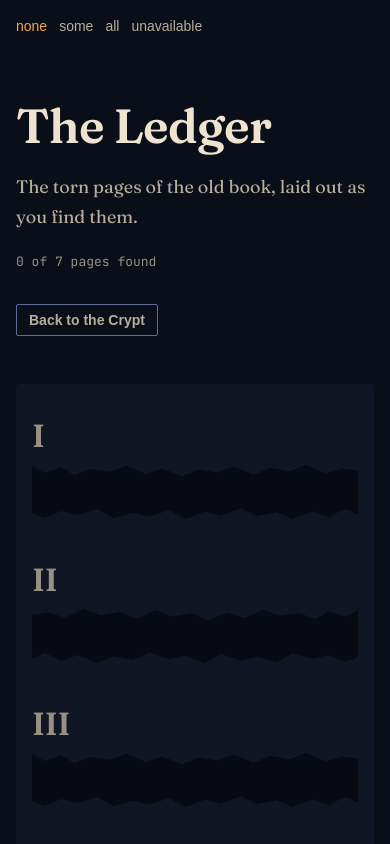
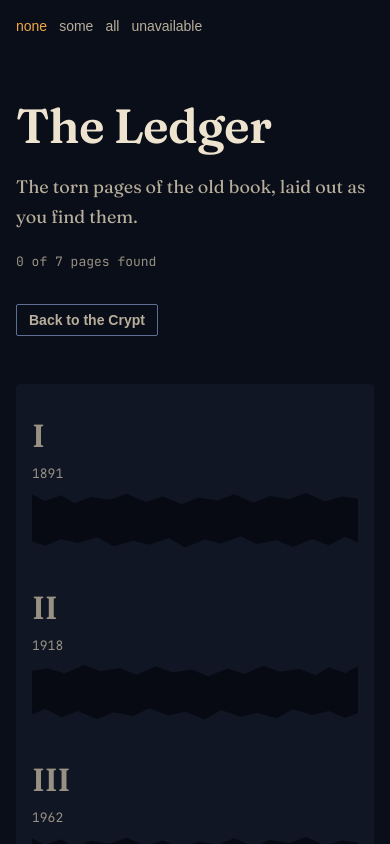
Before and after one commit to kidskoding/haunted-lakehouse, a Next.js app: page /dev/ledger in a window 390 px wide. Shown: the top 844 px of the page. Built offline with nearby package versions, Linux system fonts and the light colour scheme; a web font is replaced by a local one.

Commit message:
fix(5.5.4): keep each torn page's year legible
The story bible has a missing page's year readable on its torn edge, and LedgerPage.year says so, but the Ledger shipped only the numeral. The text still never leaves the server.

```diff
--- a/src/components/crypt/ledger.tsx
+++ b/src/components/crypt/ledger.tsx
@@ -49,15 +49,15 @@ function Torn({ leaf, index }: { readonly leaf: TornLeaf; readonly index: number
         {leaf.numeral}
         <span className="sr-only">, torn out</span>
       </h2>
-      <div
-        aria-hidden="true"
-        style={TORN_EDGE}
-        // Mirroring every other gap keeps the tears from lining up like a pattern.
-        className={cx(
-          "h-14 max-w-reading bg-inset sm:mt-2 sm:h-16",
-          index % 2 === 1 && "-scale-x-100",
-        )}
-      />
+      <div className="flex max-w-reading flex-col gap-2 sm:pt-1">
+        <p className="text-smoke type-data">{leaf.year}</p>
+        <div
+          aria-hidden="true"
+          style={TORN_EDGE}
+          // Mirroring every other gap keeps the tears from lining up like a pattern.
+          className={cx("h-14 bg-inset sm:h-16", index % 2 === 1 && "-scale-x-100")}
+        />
+      </div>
     </li>
   );
 }
@@ -68,7 +68,7 @@ function Leaf({ leaf, index }: { readonly leaf: LedgerLeaf; readonly index: numb
 
 /**
  * The Ledger: the old book's seven torn pages, laid out as one leaf. A found page reads in full;
- * a missing one is a torn gap under its numeral. Server-renderable; it needs no script.
+ * a missing one is a torn gap under its numeral, with only its year legible. Server-renderable; it needs no script.
  */
 export function Ledger({ ledger }: LedgerProps) {
   const found = ledger?.leaves.filter((leaf) => leaf.kind === "found").length ?? 0;
--- a/src/lib/crypt/ledger.ts
+++ b/src/lib/crypt/ledger.ts
@@ -6,10 +6,11 @@ export interface FoundLeaf {
   readonly page: RenderedPage;
 }
 
-/** A page still missing. Only its numeral survives on the torn edge, so it spoils nothing. */
+/** A page still missing. Only its numeral and year survive on the torn edge, never its text. */
 export interface TornLeaf {
   readonly kind: "torn";
   readonly numeral: string;
+  readonly year: number;
 }
 
 export type LedgerLeaf = FoundLeaf | TornLeaf;
--- a/src/server/ledger/ledger.ts
+++ b/src/server/ledger/ledger.ts
@@ -13,7 +13,8 @@ const FIXED_LORE = { bindings: {}, withheld: [] } as const;
 
 /**
  * The Ledger from the pages a player holds. A found page is rendered here, on the server; a
- * missing one ships only its numeral, since its text is the mystery the pages give away.
+ * missing one ships only its numeral and the year legible on its torn edge, since its text is
+ * the mystery the pages give away.
  */
 export function ledgerView(
   pagesHeld: readonly PageId[],
@@ -24,7 +25,7 @@ export function ledgerView(
     const { numeral, year, text } = LEDGER_PAGES[id];
     return held.has(id)
       ? { kind: "found", page: { numeral, year, segments: renderTemplate(text, FIXED_LORE) } }
-      : { kind: "torn", numeral };
+      : { kind: "torn", numeral, year };
   });
   if (!PAGE_IDS.every((id) => held.has(id))) return { leaves, closing: null };
 
```
Also changed, not shown: 2 other files (tests, documents, lock files or other folders).
